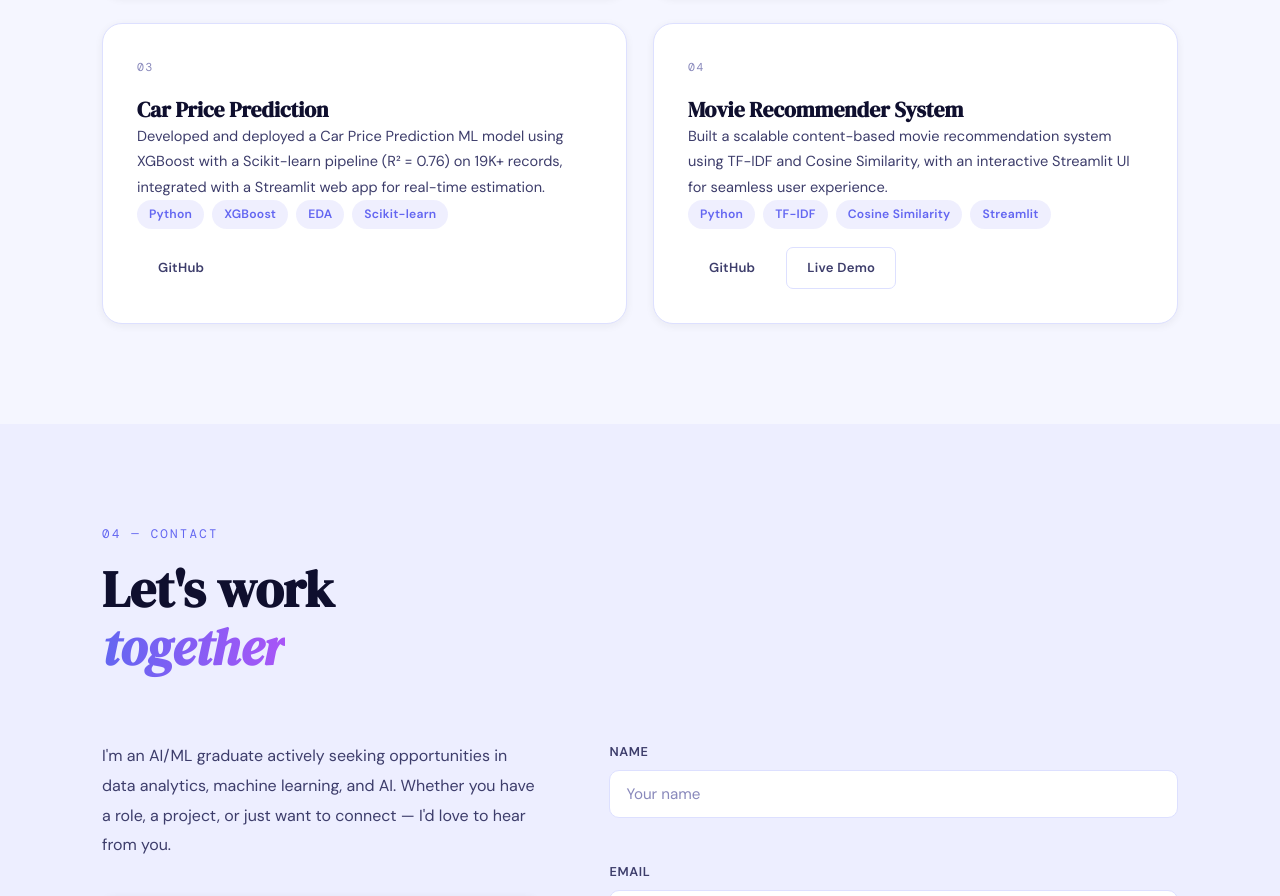
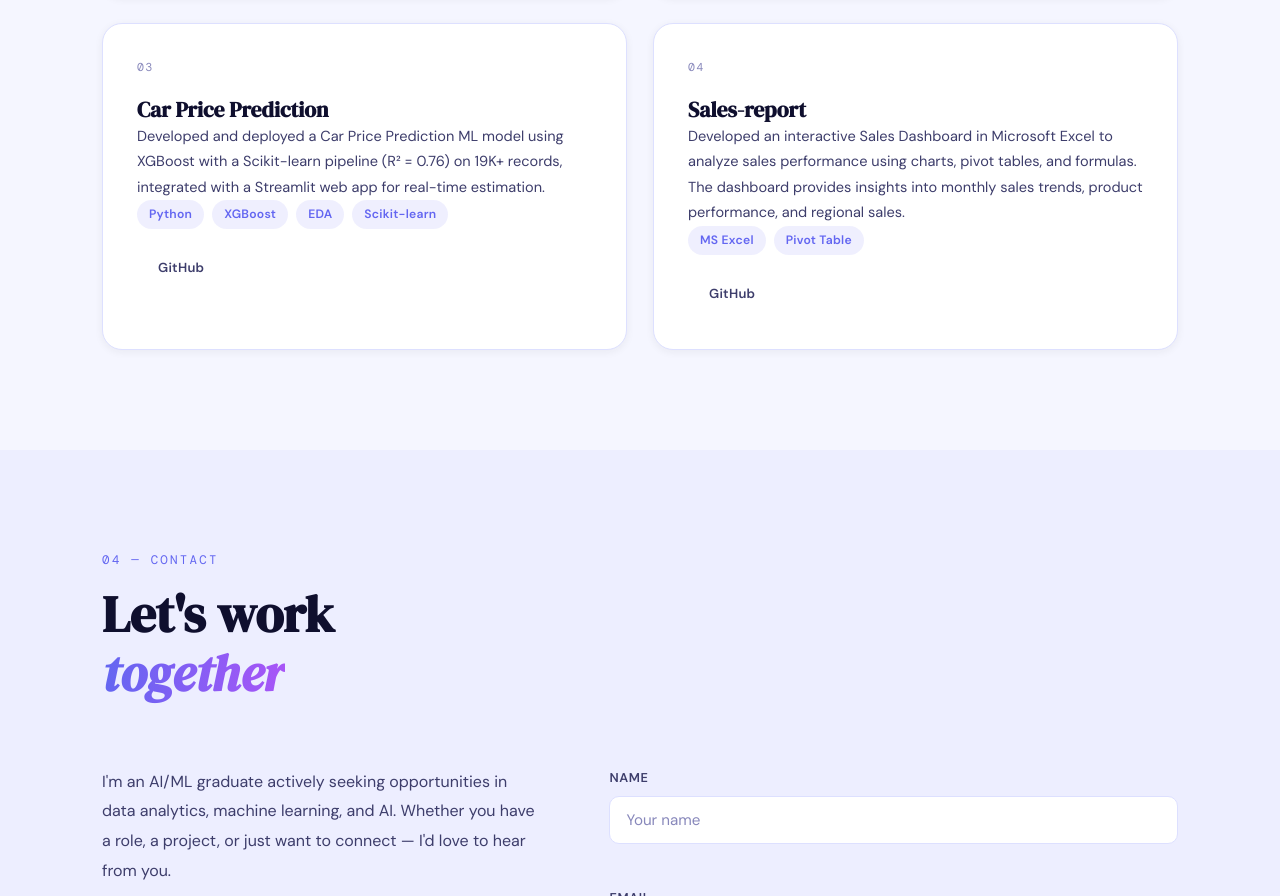
Before and after one commit to poornima-kulkarni/my-portfolio, a plain HTML site: page index.html in a window 1280 px wide. Shown: the part 3240-4136 px from the top of the page. Drawn offline with nearby package versions, Linux system fonts and the light colour scheme.

Commit message:
Add files via upload

```diff
--- a/index.html
+++ b/index.html
@@ -333,18 +333,15 @@
           <div class="project-glow" aria-hidden="true"></div>
           <div class="project-num" aria-hidden="true">04</div>
           <div class="project-body">
-            <h3 class="project-title">Movie Recommender System</h3>
-            <p class="project-desc">Built a scalable content-based movie recommendation system using TF-IDF and Cosine Similarity, with an interactive Streamlit UI for seamless user experience.</p>
+            <h3 class="project-title">Sales-report</h3>
+            <p class="project-desc">Developed an interactive Sales Dashboard in Microsoft Excel to analyze sales performance using charts, pivot tables, and formulas. The dashboard provides insights into monthly sales trends, product performance, and regional sales.</p>
             <div class="project-stack">
-              <span class="stack-tag">Python</span>
-              <span class="stack-tag">TF-IDF</span>
-              <span class="stack-tag">Cosine Similarity</span>
-              <span class="stack-tag">Streamlit</span>
+              <span class="stack-tag">MS Excel</span>
+              <span class="stack-tag">Pivot Table</span>
             </div>
           </div>
           <div class="project-links">
-            <a href="#" class="btn btn-sm">GitHub</a>
-            <a href="#" class="btn btn-sm btn-outline">Live Demo</a>
+            <a href="https://github.com/poornima-kulkarni/sales-report" class="btn btn-sm">GitHub</a>
           </div>
         </article>
 
```
